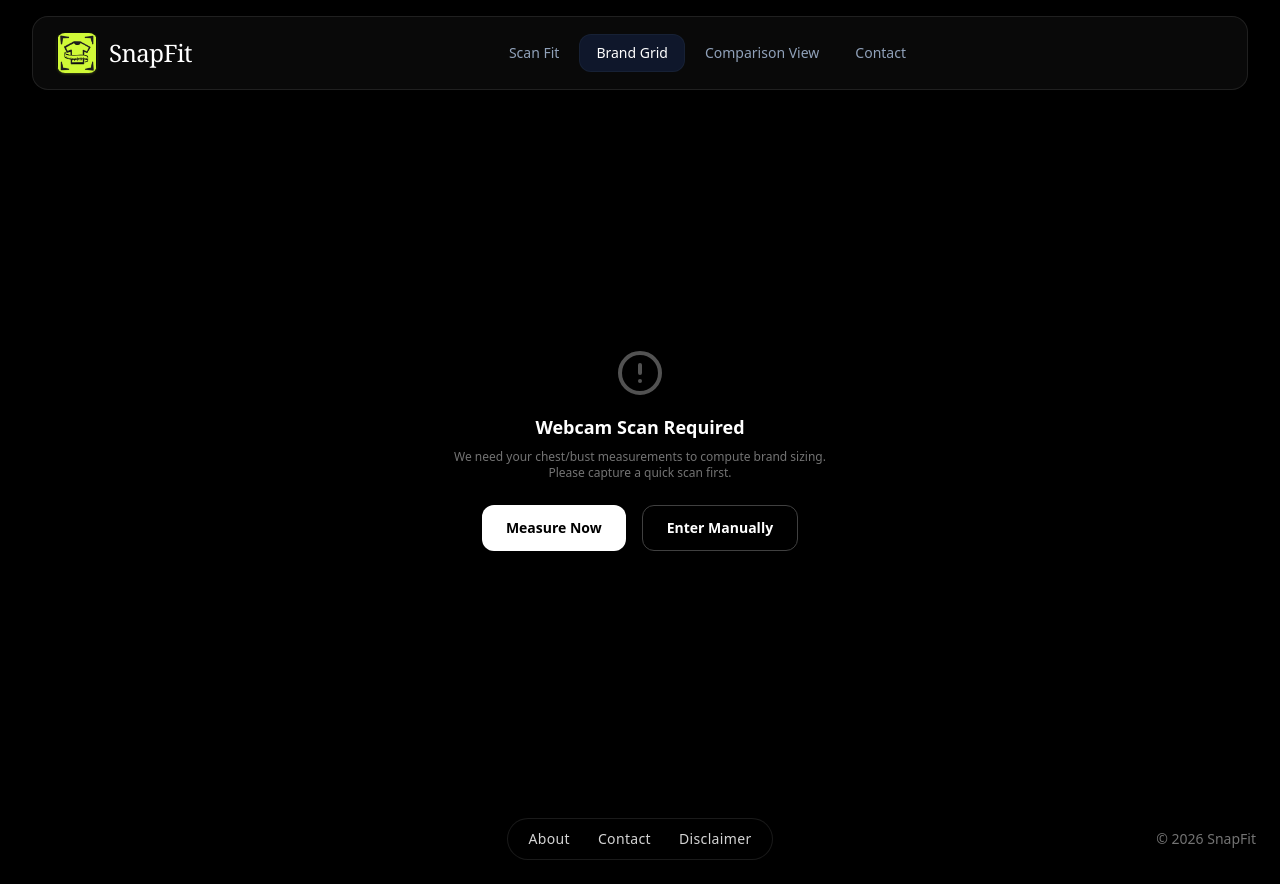
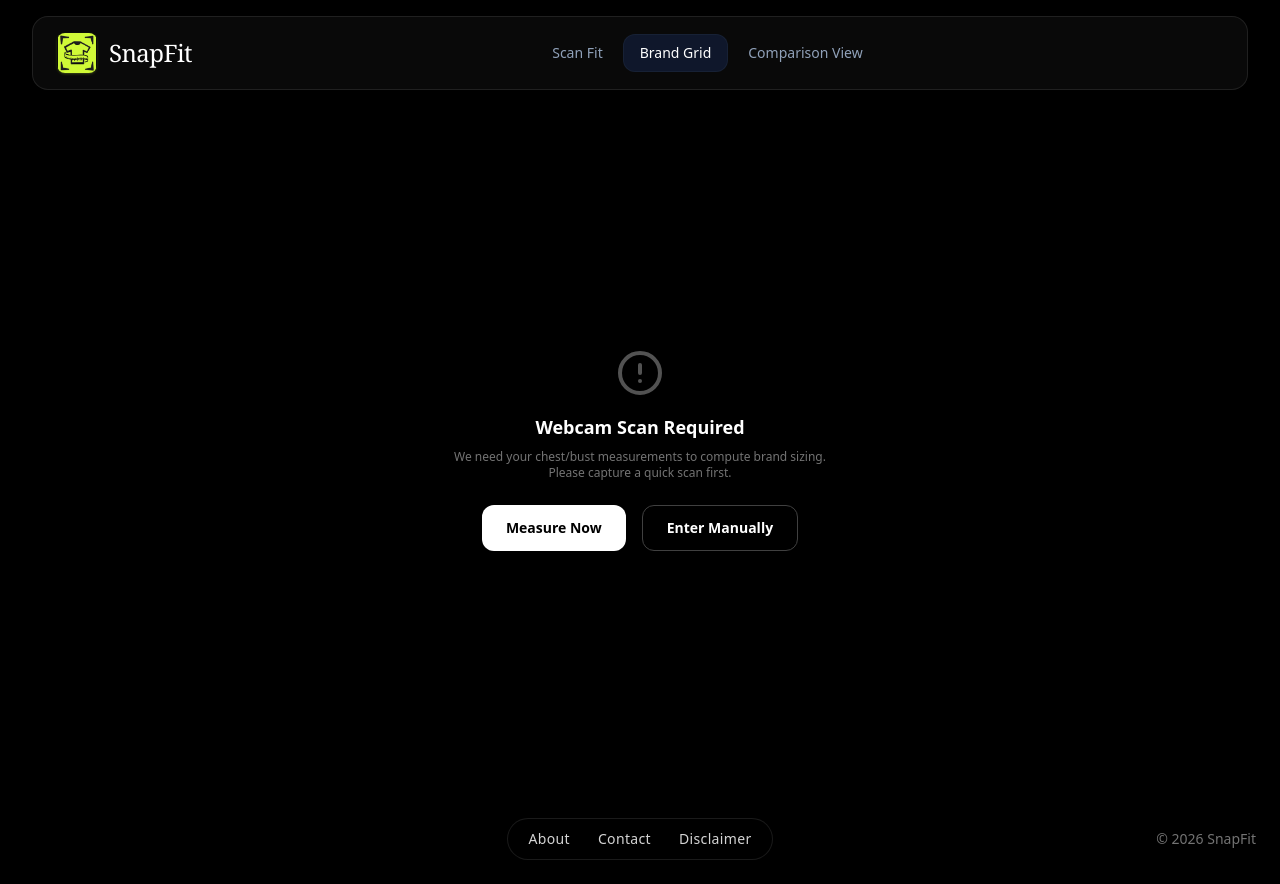
Before and after one commit to Samyuktha-21/SnapFit, a React (Vite) app in the folder Snapfit-UI/: page /brands in a window 1280 px wide. Built offline with nearby package versions, Linux system fonts and the light colour scheme; a web font is replaced by a local one.

Commit message:
feat: move contact link from header to footer

```diff
--- a/Snapfit-UI/src/components/Footer.tsx
+++ b/Snapfit-UI/src/components/Footer.tsx
@@ -1,4 +1,5 @@
 import { useEffect, useState } from 'react';
+import { Link } from 'react-router-dom';
 import type { ReactNode } from 'react';
 import { AnimatePresence, motion } from 'framer-motion';
 import { Mail, X } from 'lucide-react';
@@ -92,7 +93,7 @@ export default function Footer() {
             text stays readable against the scrolling image grid behind the footer. */}
         <nav className="flex items-center justify-center gap-5 sm:gap-7 rounded-full bg-black/60 backdrop-blur-sm px-5 py-2.5 border border-white/10">
           <button onClick={() => setOpen('about')} className={linkClass}>About</button>
-          <button onClick={() => setOpen('contact')} className={linkClass}>Contact</button>
+          <Link to="/contact" className={linkClass}>Contact</Link>
           <button onClick={() => setOpen('disclaimer')} className={linkClass}>Disclaimer</button>
         </nav>
 
--- a/Snapfit-UI/src/components/Header.tsx
+++ b/Snapfit-UI/src/components/Header.tsx
@@ -62,18 +62,6 @@ export default function Header() {
             >
               Comparison View
             </NavLink>
-            <NavLink
-              to="/contact"
-              className={({ isActive }) =>
-                `px-4 py-2 rounded-xl text-sm font-medium transition-all duration-200 ${
-                  isActive
-                    ? 'text-white bg-slate-900 border border-slate-800/60'
-                    : 'text-slate-400 hover:text-slate-200 hover:bg-slate-900/30'
-                }`
-              }
-            >
-              Contact
-            </NavLink>
           </nav>
 
           {/* User Controls */}
```
